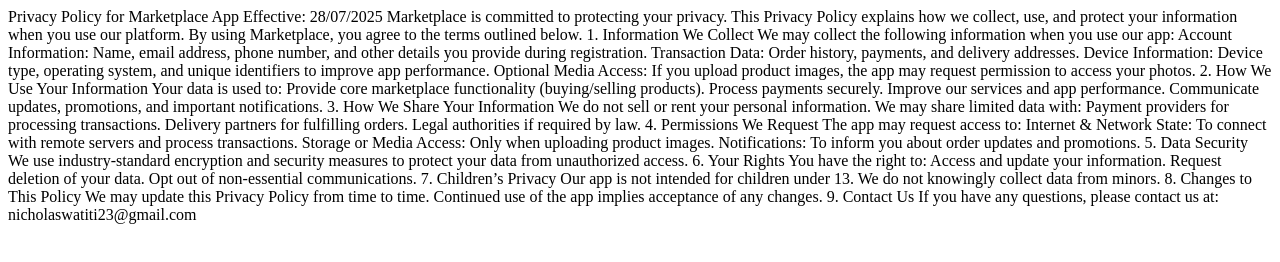
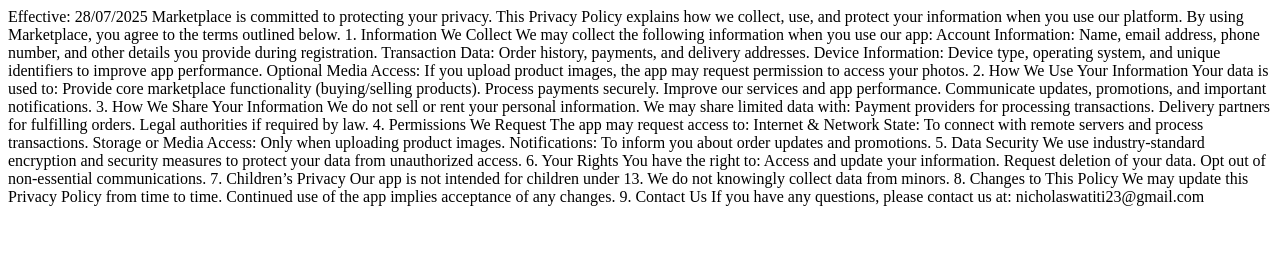
Before and after one commit to GoatedNicholas24/marketplace-privacy-policy, a plain HTML site: page policy.html in a window 1280 px wide. Drawn offline with Linux system fonts and the light colour scheme.

Commit message:
Update policy.html

```diff
--- a/policy.html
+++ b/policy.html
@@ -5,8 +5,6 @@
 
 </head>
   <body>
-
-  Privacy Policy for Marketplace App
 
 Effective: 28/07/2025
 
```
